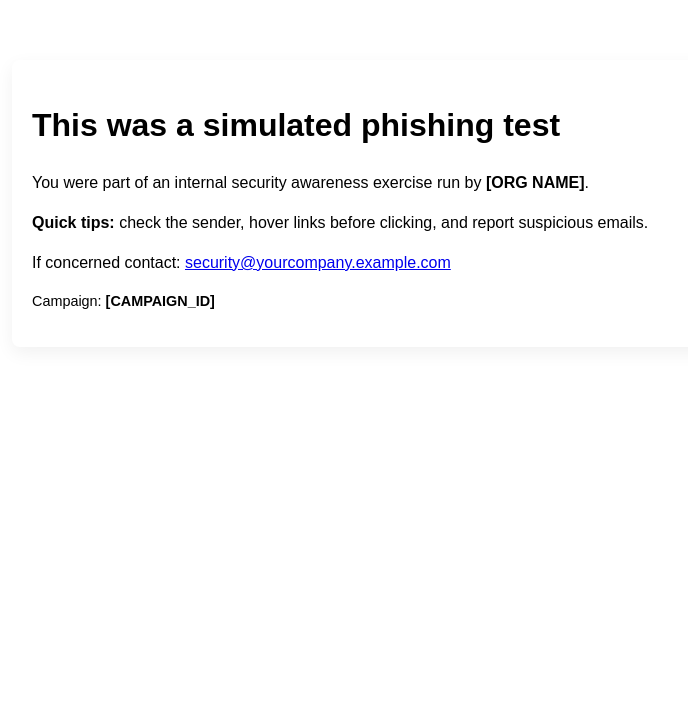
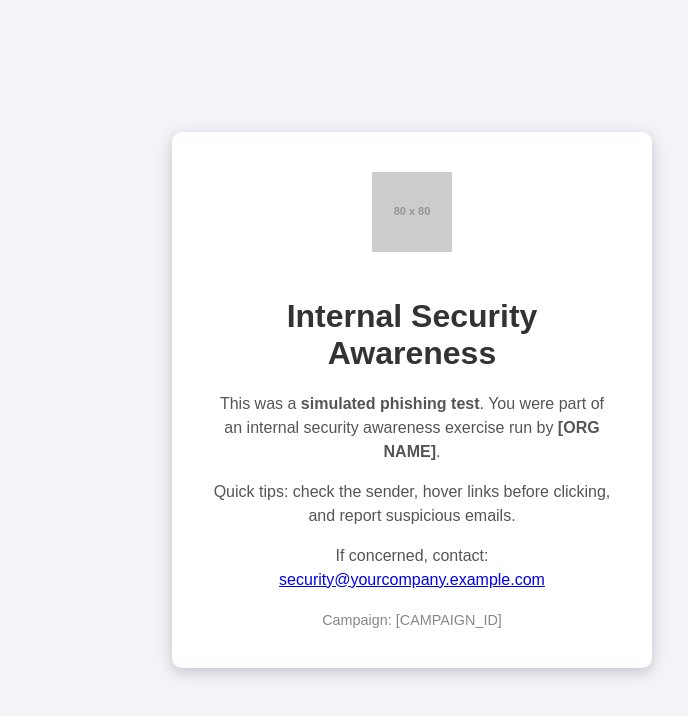
Before and after one commit to Mo3zeid/phish-training, a plain HTML site: page index.html in a window 1280 px wide. Shown: the whole page, without its empty margins (228-916 px from the left). Drawn offline with Linux system fonts and the light colour scheme; placeholder pictures from the web are drawn by us.

Commit message:
Update training landing page

```diff
--- a/index.html
+++ b/index.html
@@ -1,22 +1,54 @@
-<!doctype html>
+<!DOCTYPE html>
 <html lang="en">
 <head>
-  <meta charset="utf-8" />
-  <meta name="viewport" content="width=device-width,initial-scale=1" />
-  <title>Simulated Phish — Training</title>
-  <style>
-    body{font-family:Arial,Helvetica,sans-serif;max-width:800px;margin:40px auto;padding:20px;line-height:1.5}
-    .card{border-radius:8px;padding:20px;box-shadow:0 6px 18px rgba(0,0,0,0.06)}
-    a.button{display:inline-block;padding:8px 14px;border-radius:6px;text-decoration:none;border:1px solid #2b6cb0}
-  </style>
+<meta charset="UTF-8">
+<meta name="viewport" content="width=device-width, initial-scale=1.0">
+<title>Internal Security Training</title>
+<style>
+  body {
+    font-family: Arial, sans-serif;
+    background-color: #f2f4f8;
+    display: flex;
+    justify-content: center;
+    align-items: center;
+    height: 100vh;
+    margin: 0;
+  }
+  .container {
+    background: white;
+    padding: 40px;
+    border-radius: 10px;
+    box-shadow: 0 4px 15px rgba(0,0,0,0.2);
+    max-width: 400px;
+    text-align: center;
+  }
+  h1 {
+    color: #333;
+    margin-bottom: 20px;
+  }
+  p {
+    color: #555;
+    line-height: 1.5;
+  }
+  .notice {
+    margin-top: 20px;
+    font-size: 0.9em;
+    color: #888;
+  }
+  .logo {
+    width: 80px;
+    margin-bottom: 20px;
+  }
+</style>
 </head>
 <body>
-  <div class="card">
-    <h1>This was a simulated phishing test</h1>
-    <p>You were part of an internal security awareness exercise run by <strong>[ORG NAME]</strong>.</p>
-    <p><strong>Quick tips:</strong> check the sender, hover links before clicking, and report suspicious emails.</p>
-    <p>If concerned contact: <a href="mailto:security@yourcompany.example.com">security@yourcompany.example.com</a></p>
-    <p style="font-size:90%">Campaign: <strong>[CAMPAIGN_ID]</strong></p>
+  <div class="container">
+    <img src="https://via.placeholder.com/80?text=Logo" alt="Company Logo" class="logo">
+    <h1>Internal Security Awareness</h1>
+    <p>This was a <strong>simulated phishing test</strong>. You were part of an internal security awareness exercise run by <strong>[ORG NAME]</strong>.</p>
+    <p>Quick tips: check the sender, hover links before clicking, and report suspicious emails.</p>
+    <p>If concerned, contact: <a href="mailto:security@yourcompany.example.com">security@yourcompany.example.com</a></p>
+    <div class="notice">Campaign: [CAMPAIGN_ID]</div>
   </div>
 </body>
 </html>
```
